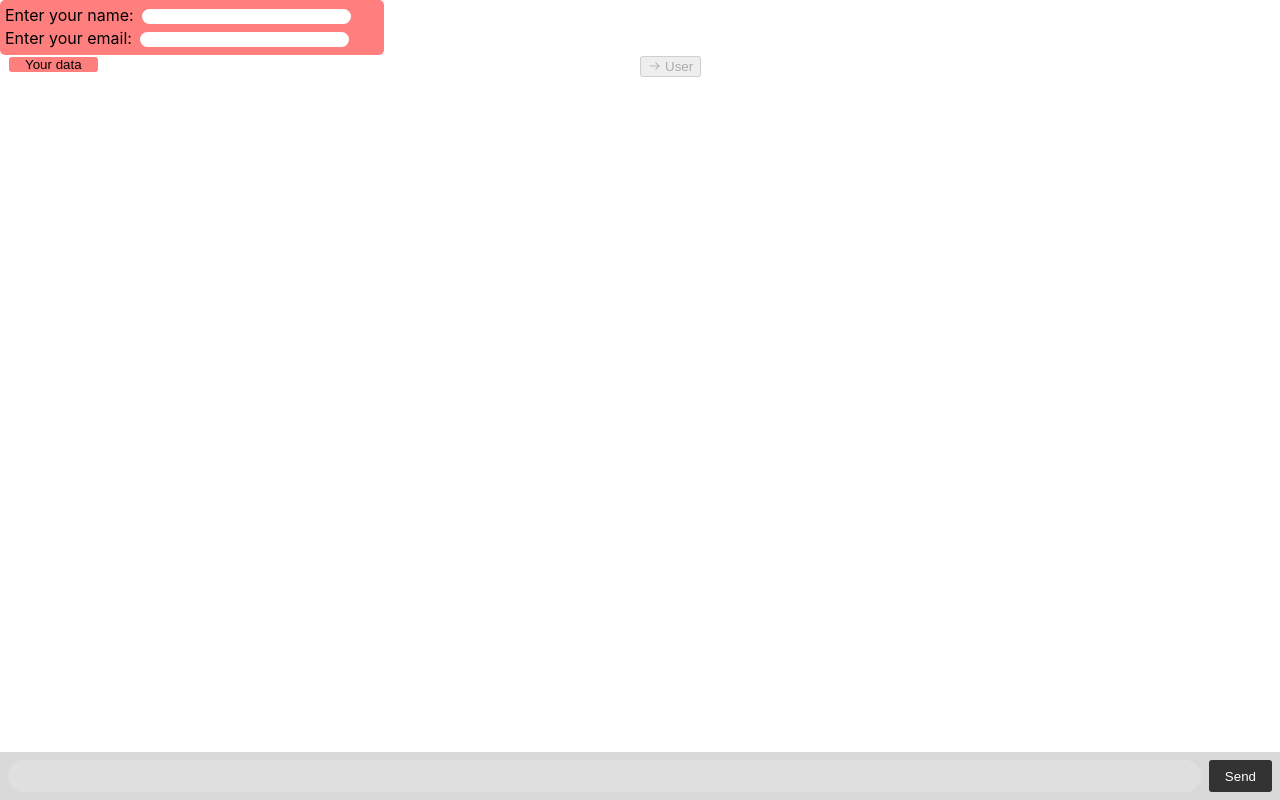
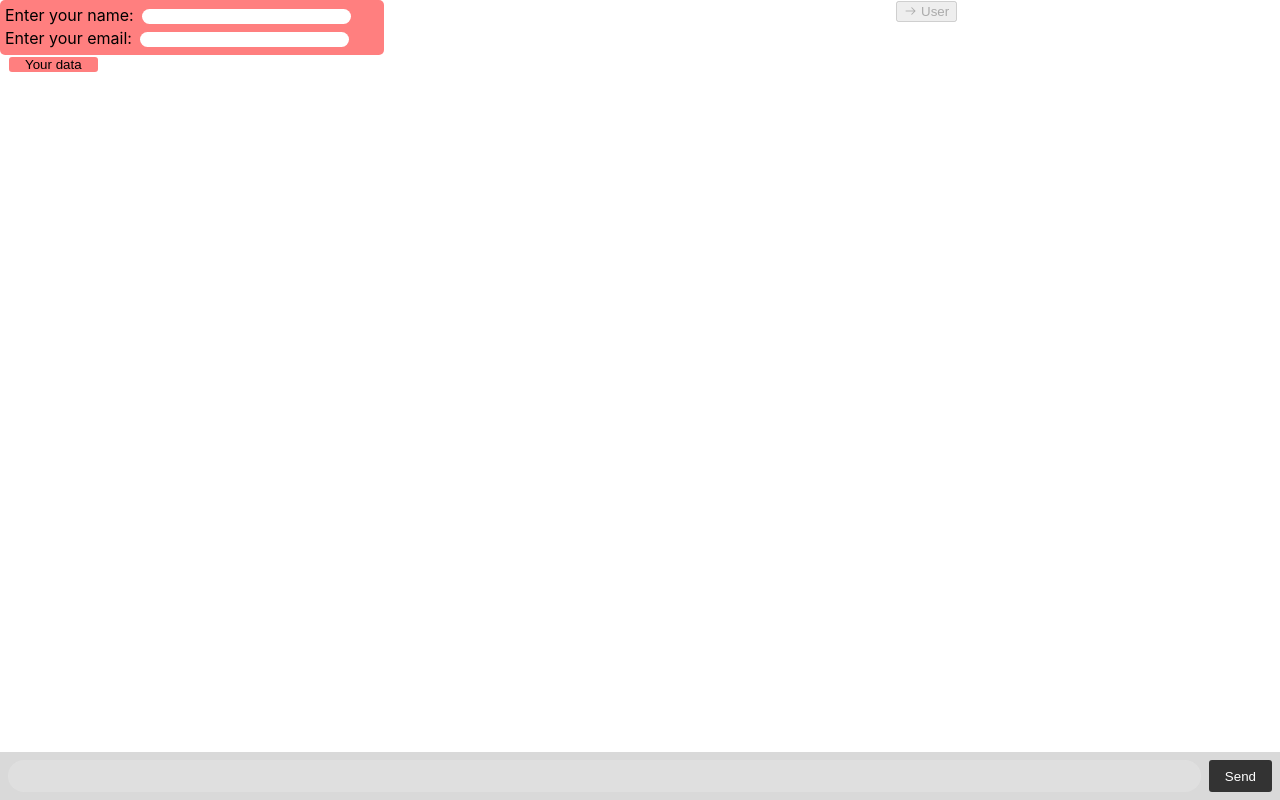
Before and after one commit to Roxane-gll/Chat, a website: page public/index.html in a window 1280 px wide. Drawn offline with nearby package versions, Linux system fonts and the light colour scheme; no server answers.

Commit message:
variable à modifer

```diff
--- a/public/style.css
+++ b/public/style.css
@@ -49,8 +49,10 @@ body {
 }
 
 #listAndUser{
-    position: fixed;
-    left: 50%;
+    position: absolute;
+    left: 70%;
+    top: 0%;
+
 }
 
 input {
```
Also changed, not shown: public/index.html (+8 -0 lines).
